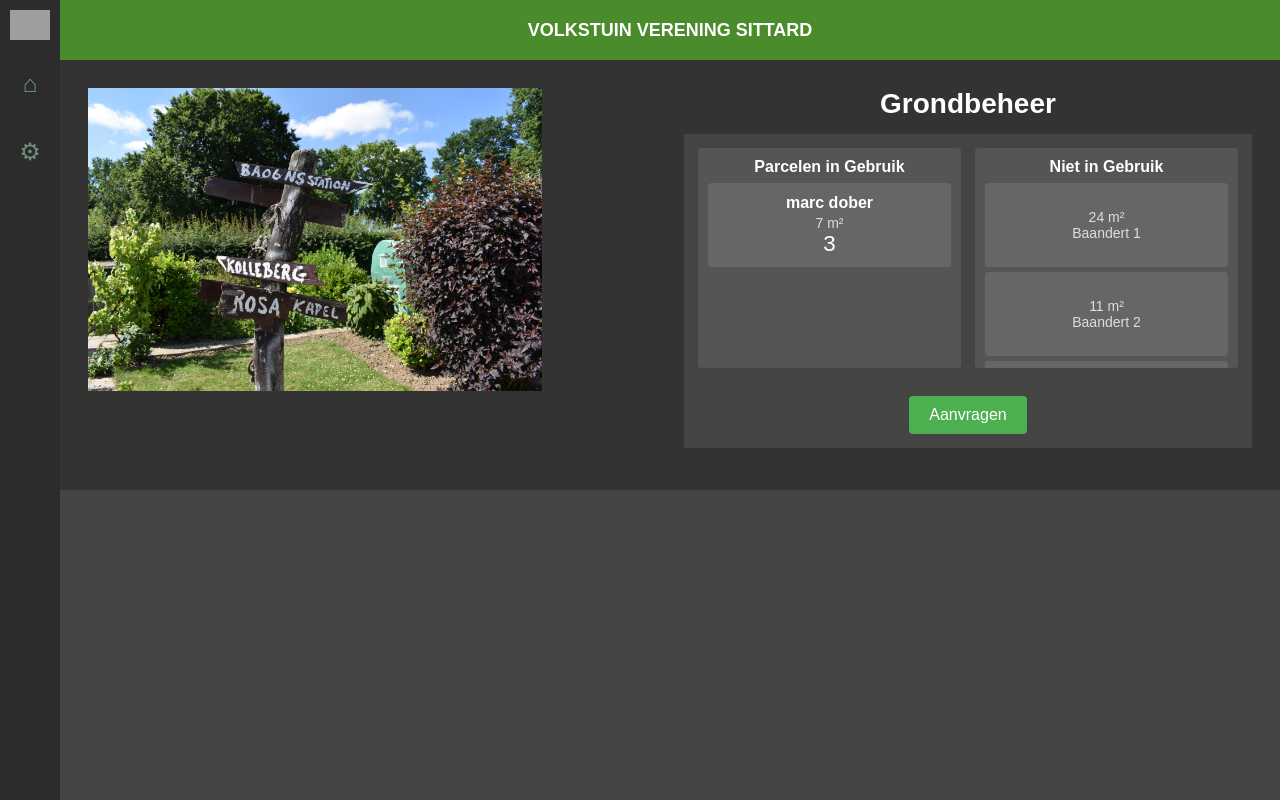
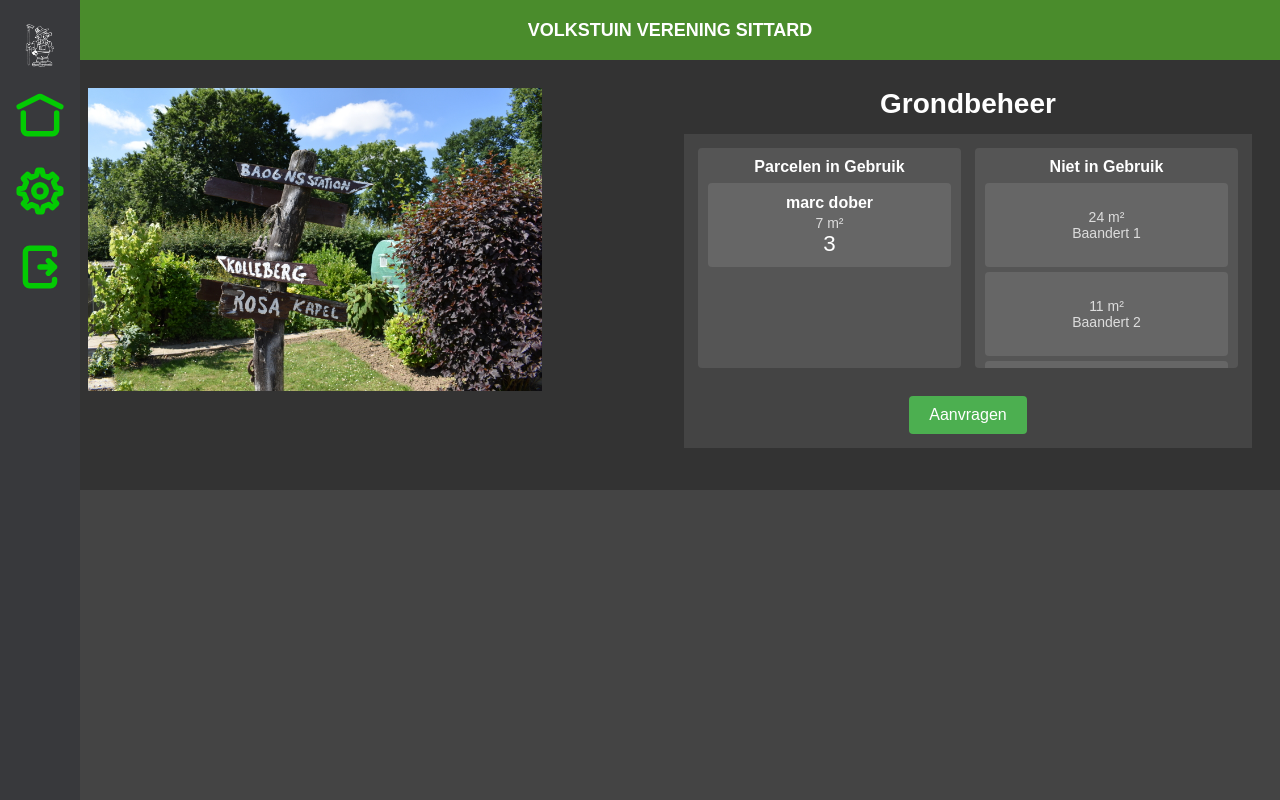
Before and after one commit to the-challenge-zone/Volkstuinen, a PHP site: page /Formulier/grondbeheer.php in a window 1280 px wide. Run offline with PHP 8.4, Linux system fonts and the light colour scheme; data comes from the database, SQL or seed files in the repository; grey boxes are pictures that could not be loaded.

Commit message:
nog meer fixes

```diff
--- a/Frontend/Formulier/grondbeheer.css
+++ b/Frontend/Formulier/grondbeheer.css
@@ -6,33 +6,37 @@ body {
   background-color: #444;
 }
 
+/* Sidebar */
 .sidebar {
-  width: 60px;
-  height: 100%;
-  background-color: #2c2c2c;
+  width: 80px;
+  background-color: #38393c;
   position: fixed;
+  top: 0;
   left: 0;
-  top: 0;
+  bottom: 0;
   display: flex;
   flex-direction: column;
   align-items: center;
-  padding-top: 10px;
-  gap: 20px;
-  z-index: 100;
+  padding-top: 20px;
+  z-index: 1001;
 }
 
 .sidebar img {
-  width: 40px;
+  width: 50px;
   height: auto;
+  margin-bottom: 20px;
 }
 
-.sidebar a {
-  color: #6b917c;
-  text-decoration: none;
-  font-size: 24px;
-  width: 100%;
-  text-align: center;
-  padding: 10px 0;
+.sidebar .icon {
+  width: 40px;
+  height: 40px;
+  background-color: #1c1d20;
+  border-radius: 5px;
+  margin: 10px 0;
+  display: flex;
+  align-items: center;
+  justify-content: center;
+  cursor: pointer;
 }
 
 .sidebar a:hover {
--- a/Frontend/Formulier/grondbeheer.php
+++ b/Frontend/Formulier/grondbeheer.php
@@ -10,11 +10,28 @@
   <div class="container">
     <div class="header">VOLKSTUIN VERENING SITTARD</div>
     <div class="content">
-      <div class="sidebar">
-        <img src="logovolkstuinen.png" alt="Logo">
-        <a href="#">&#8962;</a>
-        <a href="#">&#9881;</a>
-      </div>
+    <div class="sidebar">
+    <img src="../../Frontend/Gedeeld/pictures/logo-volkstuinverenigingsittard.png" alt="Logo">
+    <div class="Icoontjes">
+
+    <a href="../../Frontend/Deelnamer/dashboard.php">
+            <div class="icon1">
+                <img src="../Gedeeld/pictures/HomeMenuButton.svg" alt="huisknop">
+            </div>
+        </a>
+        <a href="../../Frontend/Gedeeld/GebruikerInfo.php">
+            <div class="icon2">
+                <img src="../Gedeeld/pictures/UserMenuButton.svg" alt="gebruikerinfo">
+            </div>
+        </a>
+        <a href="../../Frontend/login.php">
+            <div class="icon2">
+                <img src="../Gedeeld/pictures/ExitMenuButton.svg" alt="uitloggen">
+            </div>
+        </a>
+    </div>
+
+</div>
       <div class="image-container">
         <img src="../../Frontend/Gedeeld/pictures/Baandert1-800px.jpg" alt="Grondbeheer">
       </div>
--- a/Frontend/Formulier/process_request.php
+++ b/Frontend/Formulier/process_request.php
@@ -0,0 +1 @@
+<!-- Wat is dit -->
```
Also changed, not shown: Frontend/Gedeeld/CSS-Gedeeld/Gebruikerinfo.css (+7 -0 lines), Frontend/Gedeeld/GebruikerInfo.php (+16 -7 lines).
